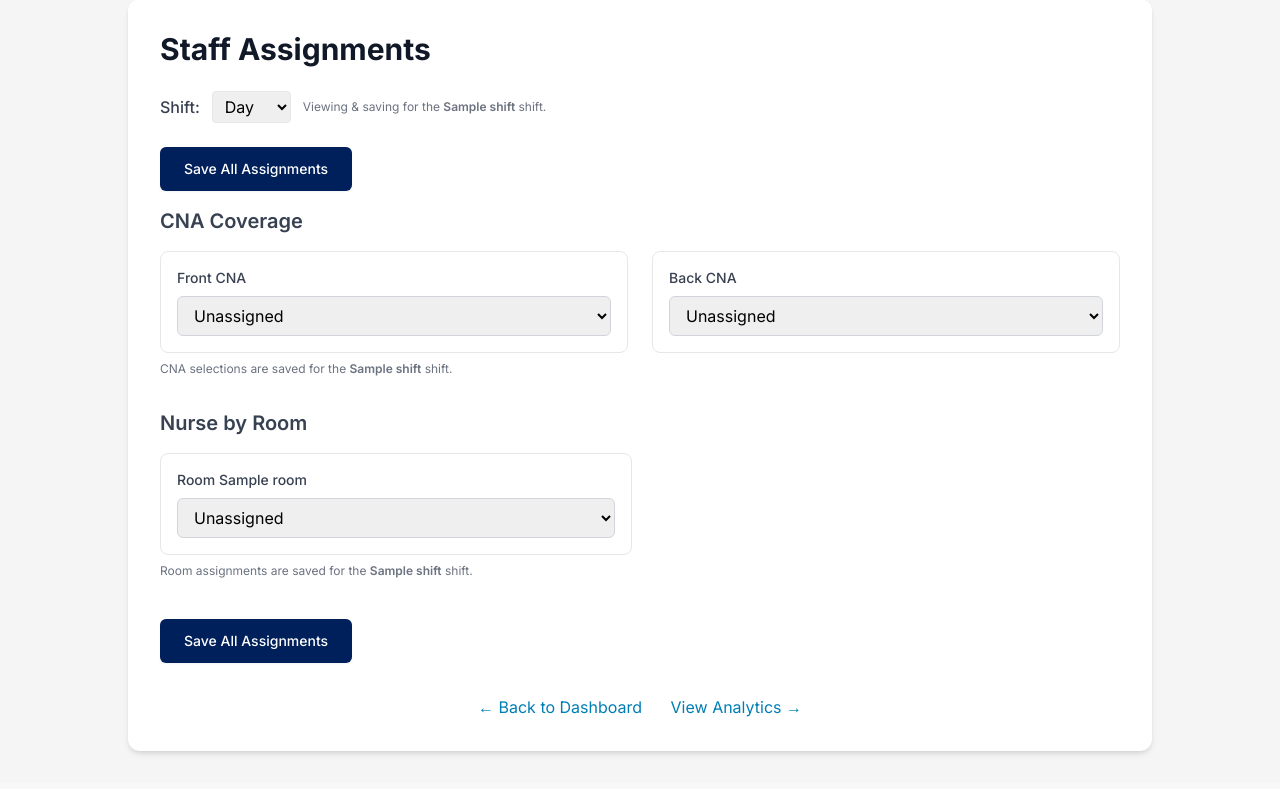
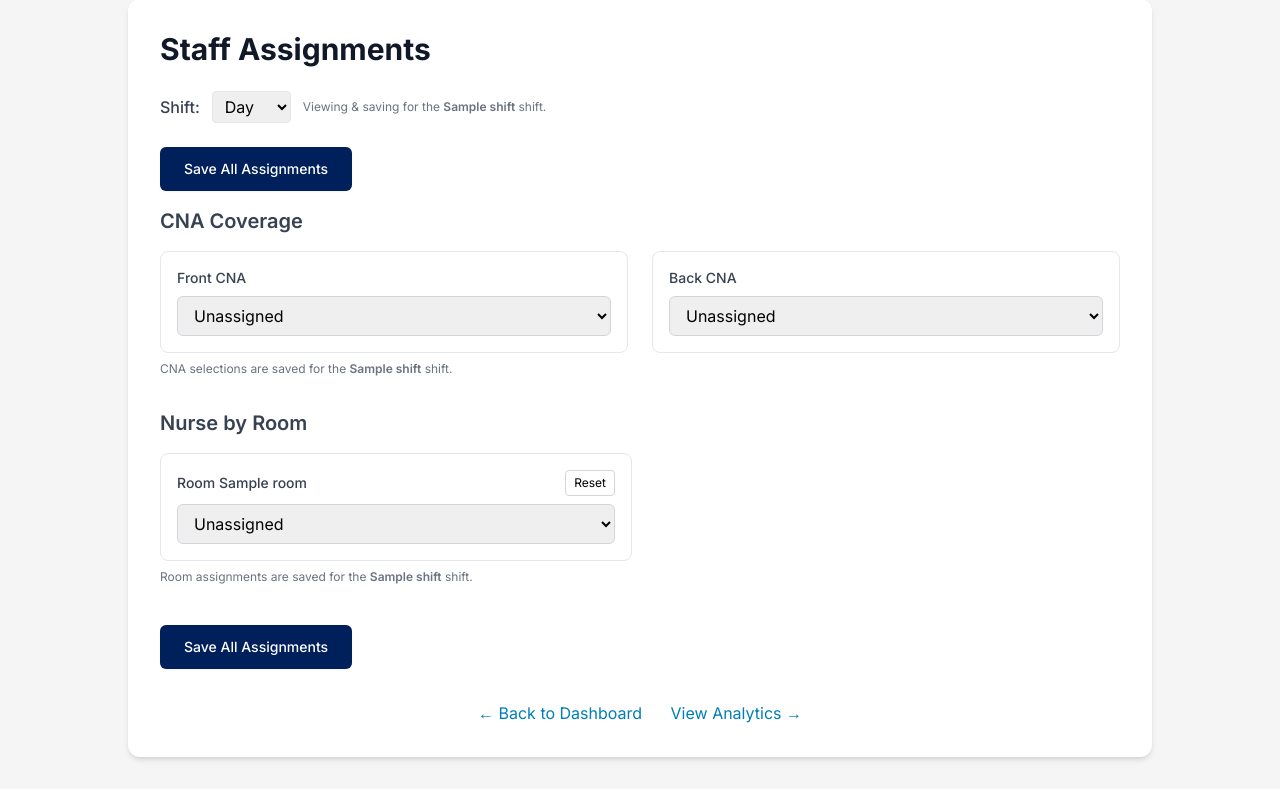
Before and after one commit to calllightproject/chatbot, a Flask app: template templates/assignments.html in a window 1280 px wide. Shown: the part 33-822 px from the top of the page. Before the commit the page ends 788 px from the top, so only its background shows below. Run offline with Flask 3, Linux system fonts and the light colour scheme; the template is opened without the code that fills it: most values are stand-ins (such as "Sample title", 1, 10 or a date in 2020); some libraries are stand-ins or nearby versions.

Commit message:
Update assignments.html
reset rooms

```diff
--- a/templates/assignments.html
+++ b/templates/assignments.html
@@ -98,8 +98,23 @@
         <div class="grid grid-cols-1 md:grid-cols-2 gap-4">
           {% for room in all_rooms %}
             <div class="border rounded-lg p-4">
-              <label class="block text-sm font-medium text-gray-700 mb-2" for="room_{{ room }}">Room {{ room }}</label>
+              <!-- Label + Reset button -->
+              <div class="flex items-center justify-between mb-2">
+                <label class="block text-sm font-medium text-gray-700" for="room_{{ room }}">Room {{ room }}</label>
 
+                <!-- Reset room button (marks new patient for this shift/date) -->
+                <form method="POST" action="{{ url_for('room_reset') }}" class="m-0">
+                  <input type="hidden" name="shift" value="{{ shift }}">
+                  <input type="hidden" name="room"  value="{{ room }}">
+                  <button type="submit"
+                          class="text-xs px-2 py-1 border border-gray-300 rounded hover:bg-gray-100"
+                          title="Mark this room as reset (new patient)">
+                    Reset
+                  </button>
+                </form>
+              </div>
+
+              <!-- Nurse select -->
               <select
                 name="nurse_for_room_{{ room }}" id="room_{{ room }}"
                 class="block w-full px-3 py-2 border border-gray-300 rounded-md focus:outline-none focus:ring-blue-500 focus:border-blue-500">
@@ -122,27 +137,26 @@
                 {% endif %}
 
                 {% if other_nurses and other_nurses|length > 0 %}
-                  <optgroup label="Unspecified">
+                  <optgroup label="Other (Unspecified)">
                     {% for nurse in other_nurses %}
                       <option value="{{ nurse }}"
                         {% if current_assignments.get(room) == nurse %}selected{% endif %}>
-                        {{ nurse }} (Unspecified)
+                        {{ nurse }}
                       </option>
                     {% endfor %}
                   </optgroup>
                 {% endif %}
 
                 {% if opposite_nurses and opposite_nurses|length > 0 %}
-                  <optgroup label="Opposite shift (Pickup)">
+                  <optgroup label="Opposite ({{ 'Night' if shift == 'day' else 'Day' }})">
                     {% for nurse in opposite_nurses %}
                       <option value="{{ nurse }}"
                         {% if current_assignments.get(room) == nurse %}selected{% endif %}>
-                        {{ nurse }} ({{ 'Night' if shift == 'day' else 'Day' }})
+                        {{ nurse }}
                       </option>
                     {% endfor %}
                   </optgroup>
                 {% endif %}
-
               </select>
             </div>
           {% endfor %}
```
